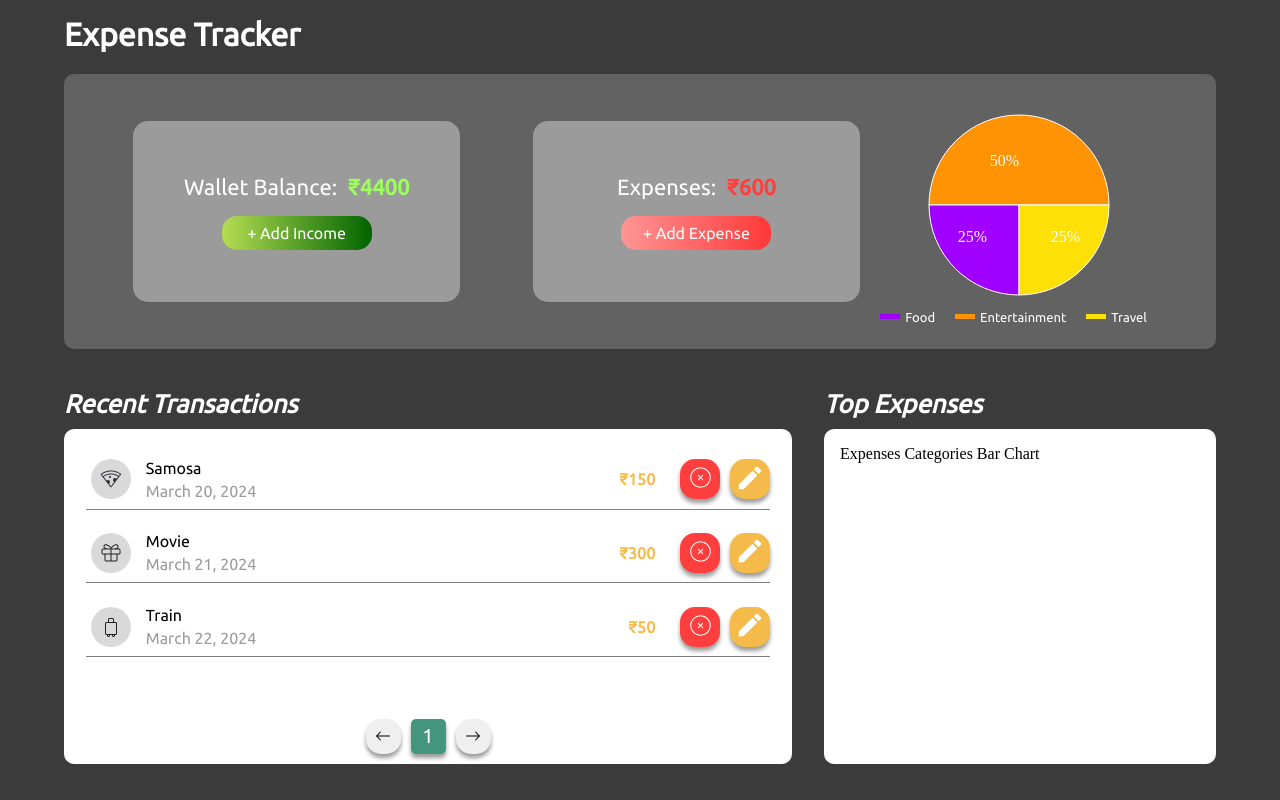
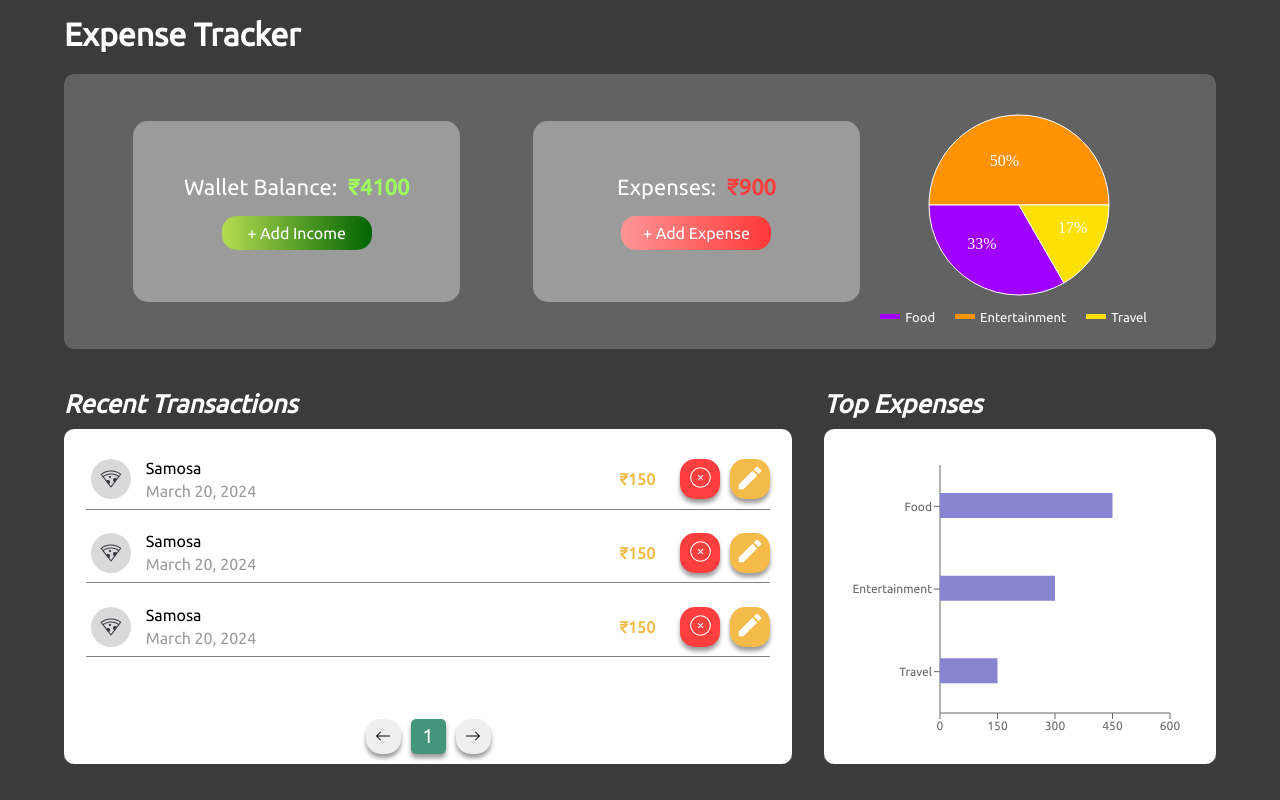
Before and after one commit to rp0777/Expense-Tracker, a React (Vite) app: page / in a window 1280 px wide. Built offline with nearby package versions, Linux system fonts and the light colour scheme.

Commit message:
feat: Implement Top Expenses component bar chart

```diff
--- a/src/assets/mockData.js
+++ b/src/assets/mockData.js
@@ -2,6 +2,18 @@ let balance = 5000;
 let totalExpenses = 0;
 
 const expenses = [
+  {
+    title: "Samosa",
+    price: "150",
+    category: "food",
+    date: new Date("2024-03-20"),
+  },
+  {
+    title: "Samosa",
+    price: "150",
+    category: "food",
+    date: new Date("2024-03-20"),
+  },
   {
     title: "Samosa",
     price: "150",
@@ -48,15 +60,15 @@ expenses.map((expense) => {
 
 const categoryData = [
   {
-    name: "food",
+    name: "Food",
     value: foodExpense,
   },
   {
-    name: "entertainment",
+    name: "Entertainment",
     value: entertainmentExpense,
   },
   {
-    name: "travel",
+    name: "Travel",
     value: travelExpense,
   },
 ];
--- a/src/components/TopExpenses/TopExpenses.jsx
+++ b/src/components/TopExpenses/TopExpenses.jsx
@@ -1,4 +1,13 @@
+import { categoryData } from "../../assets/mockData";
 import styles from "./TopExpenses.module.css";
+import {
+  BarChart,
+  Bar,
+  XAxis,
+  YAxis,
+  Tooltip,
+  ResponsiveContainer,
+} from "recharts";
 
 const TopExpenses = () => {
   return (
@@ -7,7 +16,27 @@ const TopExpenses = () => {
         <i>Top Expenses</i>
       </p>
 
-      <div className={styles.categories}>Expenses Categories Bar Chart</div>
+      <div className={styles.categories}>
+        <ResponsiveContainer width="100%" height="100%">
+          <BarChart
+            width={500}
+            height={300}
+            data={categoryData}
+            margin={{
+              top: 20,
+              right: 30,
+              left: 40,
+              bottom: 5,
+            }}
+            layout="vertical"
+          >
+            <XAxis type="number" />
+            <YAxis dataKey="name" type="category" />
+            <Tooltip />
+            <Bar dataKey="value" barSize={25} fill="#8784d2" />
+          </BarChart>
+        </ResponsiveContainer>
+      </div>
     </div>
   );
 };
--- a/src/components/TopExpenses/TopExpenses.module.css
+++ b/src/components/TopExpenses/TopExpenses.module.css
@@ -16,4 +16,6 @@
   height: 95%;
   border-radius: 10px;
   background-color: #fff;
+  font-size: 12px;
+  font-family: var(--ubuntu-font-family);
 }
```
